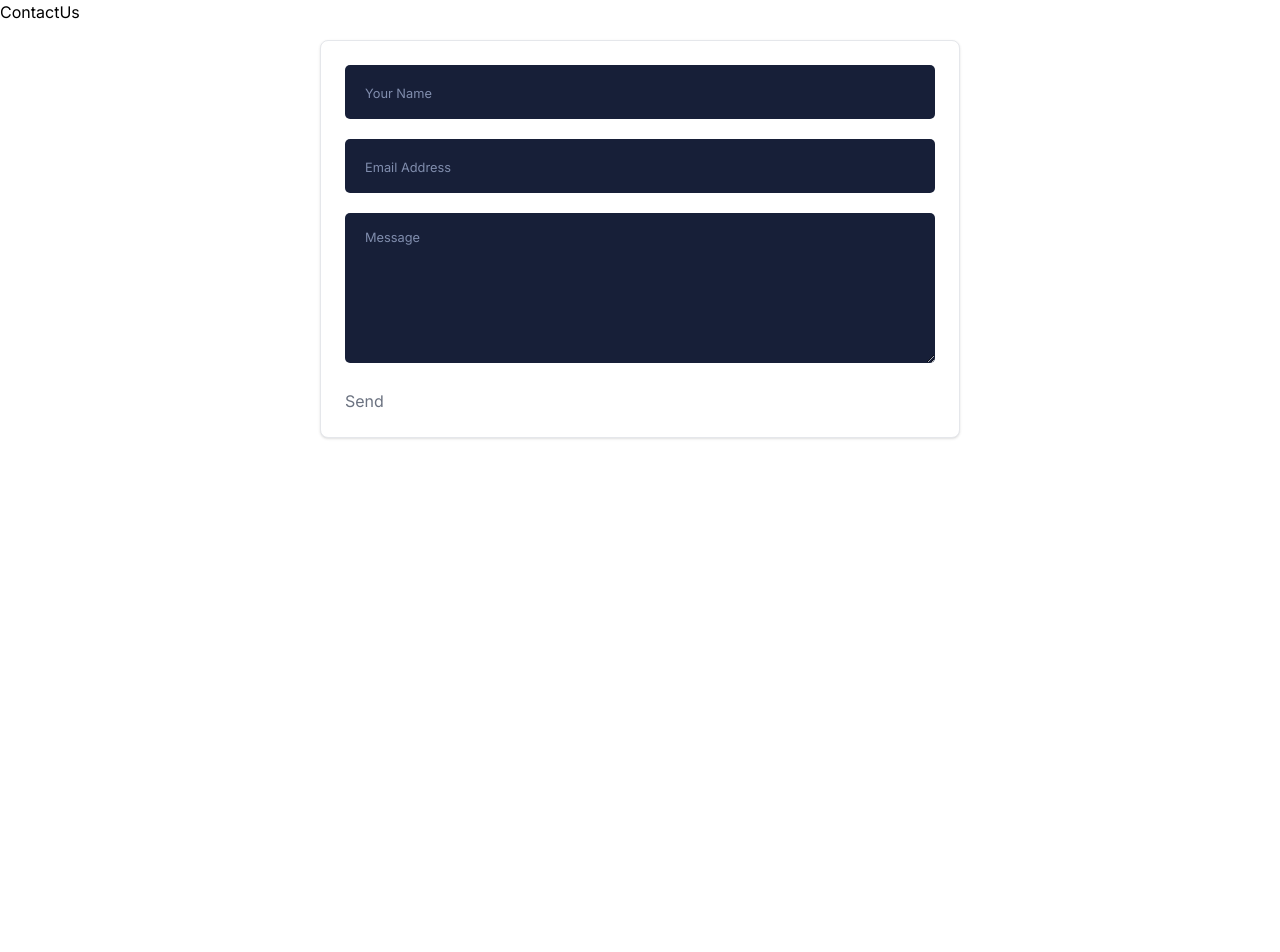
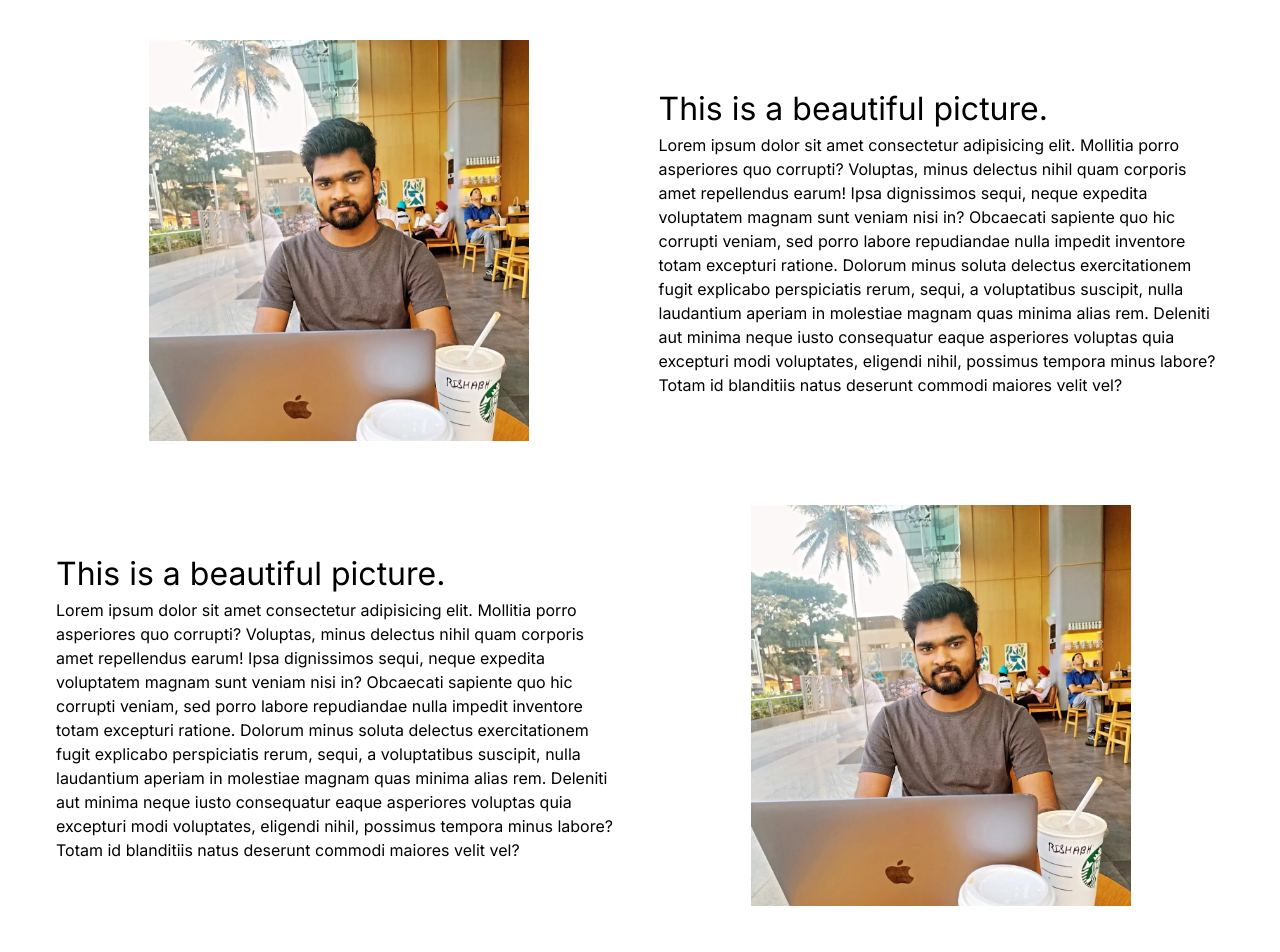
Before and after one commit to uchhal/uchhal-frontend, a Next.js app: page /contactus in a window 1280 px wide. Shown: the top 952 px of the page. Before the commit the page ends 800 px from the top, so only its background shows below. Built offline with nearby package versions, Linux system fonts and the light colour scheme; no server answers.

Commit message:
contact page implemented

```diff
--- a/app/contactus/page.tsx
+++ b/app/contactus/page.tsx
@@ -1,11 +1,12 @@
 import React from "react";
 import Form from "@/components/ContactForm";
 import DetailForm from "@/components/DetailPage";
+import ContactContaint from "@/components/contact/ContactContaint";
 
 const ContactUs = () => {
   return (
     <div>
-      ContactUs
+      <ContactContaint />
       <div className="flex justify-center items-center ">
         <Form />
       </div>
--- /dev/null
+++ b/components/contact/ContactContaint.tsx
@@ -0,0 +1,72 @@
+import React from "react";
+import RImage from "@/public/Rishabh_photo2.jpg";
+import classes from "../../styles/contact.module.css";
+import Image from "next/image";
+const ContactContaint = () => {
+  return (
+    <>
+      <div
+        className={`${classes.container} block  m-4 p-6    justify-center items-center`}
+      >
+        <div className=" flex items-center justify-center">
+          <Image
+            alt="portfolio-img"
+            src={RImage}
+            width="380"
+            height="250"
+            className="object-contain"
+          />
+        </div>
+        <div className={`${classes.text}`}>
+          <h1>This is a beautiful picture.</h1>
+          <p className="hidden md:block">
+            Lorem ipsum dolor sit amet consectetur adipisicing elit. Mollitia
+            porro asperiores quo corrupti? Voluptas, minus delectus nihil quam
+            corporis amet repellendus earum! Ipsa dignissimos sequi, neque
+            expedita voluptatem magnam sunt veniam nisi in? Obcaecati sapiente
+            quo hic corrupti veniam, sed porro labore repudiandae nulla impedit
+            inventore totam excepturi ratione. Dolorum minus soluta delectus
+            exercitationem fugit explicabo perspiciatis rerum, sequi, a
+            voluptatibus suscipit, nulla laudantium aperiam in molestiae magnam
+            quas minima alias rem. Deleniti aut minima neque iusto consequatur
+            eaque asperiores voluptas quia excepturi modi voluptates, eligendi
+            nihil, possimus tempora minus labore? Totam id blanditiis natus
+            deserunt commodi maiores velit vel?
+          </p>
+        </div>
+      </div>
+      <div
+        className={`${classes.container} block  m-4 p-6   justify-center items-center`}
+      >
+        <div className={`${classes.text}`}>
+          <h1>This is a beautiful picture.</h1>
+          <p className="hidden md:block">
+            Lorem ipsum dolor sit amet consectetur adipisicing elit. Mollitia
+            porro asperiores quo corrupti? Voluptas, minus delectus nihil quam
+            corporis amet repellendus earum! Ipsa dignissimos sequi, neque
+            expedita voluptatem magnam sunt veniam nisi in? Obcaecati sapiente
+            quo hic corrupti veniam, sed porro labore repudiandae nulla impedit
+            inventore totam excepturi ratione. Dolorum minus soluta delectus
+            exercitationem fugit explicabo perspiciatis rerum, sequi, a
+            voluptatibus suscipit, nulla laudantium aperiam in molestiae magnam
+            quas minima alias rem. Deleniti aut minima neque iusto consequatur
+            eaque asperiores voluptas quia excepturi modi voluptates, eligendi
+            nihil, possimus tempora minus labore? Totam id blanditiis natus
+            deserunt commodi maiores velit vel?
+          </p>
+        </div>
+        <div className=" flex items-center justify-center">
+          <Image
+            alt="portfolio-img"
+            src={RImage}
+            width="380"
+            height="250"
+            className="object-contain"
+          />
+        </div>
+      </div>
+    </>
+  );
+};
+
+export default ContactContaint;
--- /dev/null
+++ b/styles/contact.module.css
@@ -0,0 +1,20 @@
+.container {
+  display: grid;
+  align-items: center;
+  grid-template-columns: 1fr 1fr;
+  column-gap: 5px;
+}
+
+.img {
+  max-width: 100%;
+  max-height: 100%;
+}
+
+.text {
+  margin: 1px 1rem;
+}
+.text h1 {
+  max-width: 100%;
+  max-height: 100%;
+  font-size: 2rem;
+}
```
Also changed, not shown: public/Rishabh_photo2.jpg (added).
